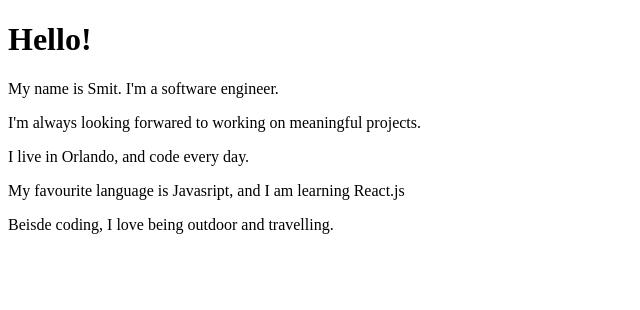
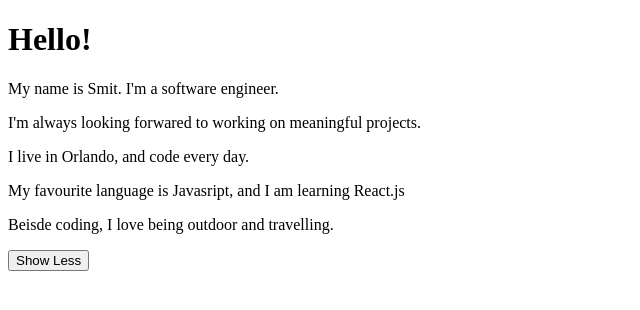
Before and after one commit to smitdoshi/React.JS_WebDevelopment, a React (Create React App) app in the folder portfolio/: page / in a window 1280 px wide. Both pictures are taken after a click on the button "Read More". Shown: the top 310 px of the page, without its empty margins (0-640 px from the left). Built offline with nearby package versions, Linux system fonts and the light colour scheme.

Commit message:
Added expand and collapse functionailty (read more, show less)

```diff
--- a/portfolio/src/App.js
+++ b/portfolio/src/App.js
@@ -21,6 +21,10 @@ class App extends Component {
 
         // Now set this.readMore to that result.
         this.readMore = this.readMore.bind(this);
+
+        // Similarly for readLess
+        this.showLess = this.showLess.bind(this);
+
     }
 
     // Adding a trigger functionality to displayBio true in the state.
@@ -28,6 +32,11 @@ class App extends Component {
     readMore() {
         console.log('readMore this', this);
         this.setState({ displayBio: true });
+    }
+
+    showLess() {
+        console.log('showLess this', this);
+        this.setState({ displayBio: false });
     }
 
     render() {
@@ -58,6 +67,8 @@ class App extends Component {
                             <p>I live in Orlando, and code every day.</p>
                             <p> My favourite language is Javasript, and I am learning React.js</p>
                             <p> Beisde coding, I love being outdoor and travelling.</p>
+                            <button onClick={this.showLess}>Show Less</button>
+
                     </div>
                 ) : (
                     <div>
```
